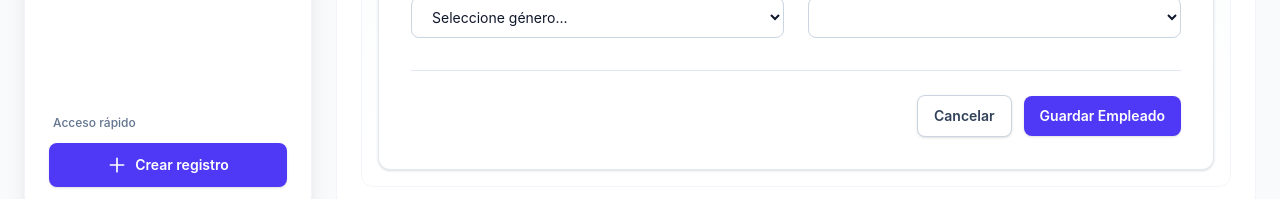
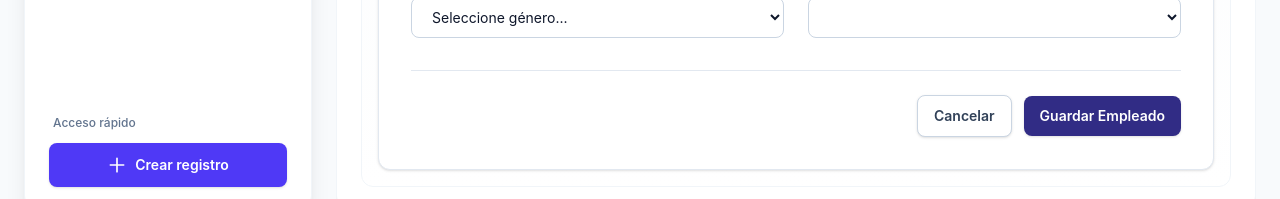
Before and after one commit to davidtriminio/employee_managment_system, an Angular app: page /admin/new-employee/1 in a window 1280 px wide. Shown: the part 618-817 px from the top of the page. Built offline with nearby package versions, Linux system fonts and the light colour scheme; no server answers.

Commit message:
feat: add creation/update validation

```diff
--- a/src/app/pages/employee-form/employee-form.html
+++ b/src/app/pages/employee-form/employee-form.html
@@ -107,7 +107,7 @@
             class="rounded-lg border border-slate-300 bg-white px-4 py-2.5 text-sm text-slate-900 transition-all duration-200 focus:border-indigo-500 focus:outline-none focus:ring-2 focus:ring-indigo-500/20"
           >
             @for (item of childDeptList(); track $index) {
-              <option [value]="item.childDeptId">{{item.departmentName}}</option>
+              <option [value]="item.childDeptId">{{ item.departmentName }}</option>
             }
           </select>
         </div>
@@ -160,13 +160,23 @@
           Cancelar
         </button>
 
+        @if (currentEditEmptyId == 0) {
           <button
             type="button"
             (click)="onSaveEmp()"
             class="inline-flex items-center justify-center rounded-lg bg-indigo-600 px-4 py-2.5 text-sm font-semibold text-white shadow-sm transition-all duration-200 hover:bg-indigo-700 focus:outline-none focus:ring-2 focus:ring-indigo-500 focus:ring-offset-2"
           >
+            Crear Empleado
+          </button>
+        } @else {
+          <button
+            type="button"
+            (click)="onSaveEmp()"
+            class="inline-flex items-center justify-center rounded-lg bg-indigo-900 px-4 py-2.5 text-sm font-semibold text-white shadow-sm transition-all duration-200 hover:bg-indigo-700 focus:outline-none focus:ring-2 focus:ring-indigo-500 focus:ring-offset-2"
+          >
             Guardar Empleado
           </button>
+        }
       </div>
 
     </form>
```
Lines whose indentation alone changed are shown as unchanged.
